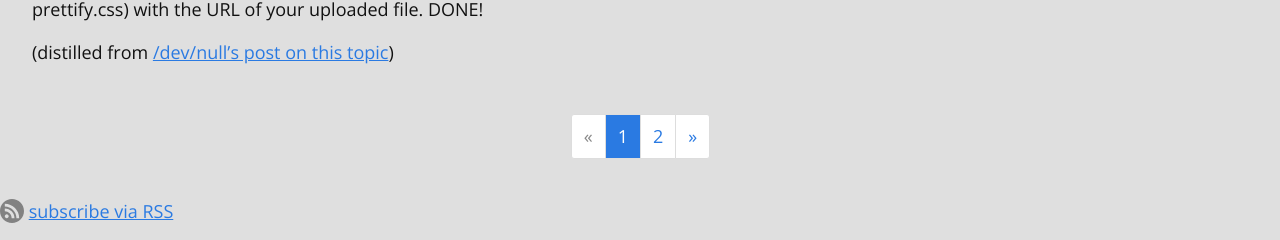
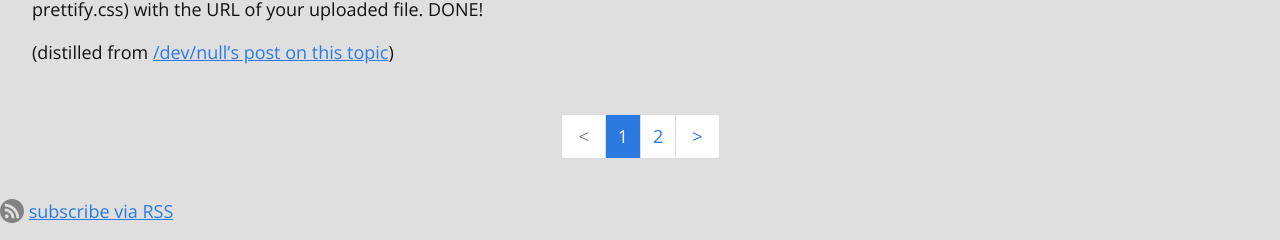
Before and after one commit to mhutter/hutter.io, a Jekyll site: the page built from index.html, in a window 1280 px wide and 1400 px high, scrolled down 7958 px. Shown: the part 1157-1397 px from the top of the window. Built offline with Jekyll 4.4.1, drawn with Linux system fonts in a browser that asks for light colours; the list of posts is cut into pages by our own code.

Commit message:
improved pagination

```diff
--- a/_includes/pagination.html
+++ b/_includes/pagination.html
@@ -2,33 +2,23 @@
 <nav class="pager">
   <ul class="pagination">
     {% if  paginator.previous_page %}
-      <li>
-        <a aria-label="Previous" href="{{ paginator.previous_page_path | prepend: site.baseurl | replace: '//', '/' }}">&laquo;</a>
-      </li>
+      <li><a aria-label="Previous" href="{{ paginator.previous_page_path | prepend: site.baseurl | replace: '//', '/' }}">&lt;</a>
     {% else %}
-      <li class="disabled">
-        <span aria-label="Previous">&laquo;</span>
-      </li>
+      <li class="disabled"><span aria-label="Previous">&lt;</span>
     {% endif %}
 
     {% for page in (1..paginator.total_pages) %}
       {% if page == paginator.page %}
-        <li class="current"><span>{{ page }}</span></li>
+        <li class="current"><span>{{ page }}</span>
       {% else %}
-        <li>
-          <a href="{{ site.paginate_path | prepend: site.baseurl | replace: '//', '/' | replace: ':num', page | replace: 'page1', '' }}">{{ page }}</a>
-        </li>
+        <li><a href="{{ site.paginate_path | prepend: site.baseurl | replace: '//', '/' | replace: ':num', page | replace: 'page1', '' }}">{{ page }}</a>
       {% endif %}
     {% endfor %}
 
     {% if paginator.next_page %}
-      <li>
-        <a aria-label="Next" href="{{ paginator.next_page_path | prepend: site.baseurl | replace: '//', '/' }}">&raquo;</a>
-      </li>
+      <li><a aria-label="Next" href="{{ paginator.next_page_path | prepend: site.baseurl | replace: '//', '/' }}">&gt;</a>
     {% else %}
-      <li class="disabled">
-        <span aria-label="Next">&raquo;</span>
-      </li>
+      <li class="disabled"><span aria-label="Next">&gt;</span>
     {% endif %}
   </ul>
 </nav>
--- a/_sass/_pagination.scss
+++ b/_sass/_pagination.scss
@@ -5,9 +5,11 @@
   display: inline-block;
   text-align: center;
   margin: $spacing-unit;
+  font-size: $base-font-size;
 
   li {
-    display: inline;
+    display: inline-block;
+    margin: 0;
   }
 
   li > * {
@@ -24,10 +26,12 @@
   li:first-child > * {
     border-top-left-radius: 3px;
     border-bottom-left-radius: 3px;
+    padding: .5rem 1rem;
   }
   li:last-child > * {
     border-top-right-radius: 3px;
     border-bottom-right-radius: 3px;
+    padding: .5rem 1rem;
   }
 
   li.current > * {
```
